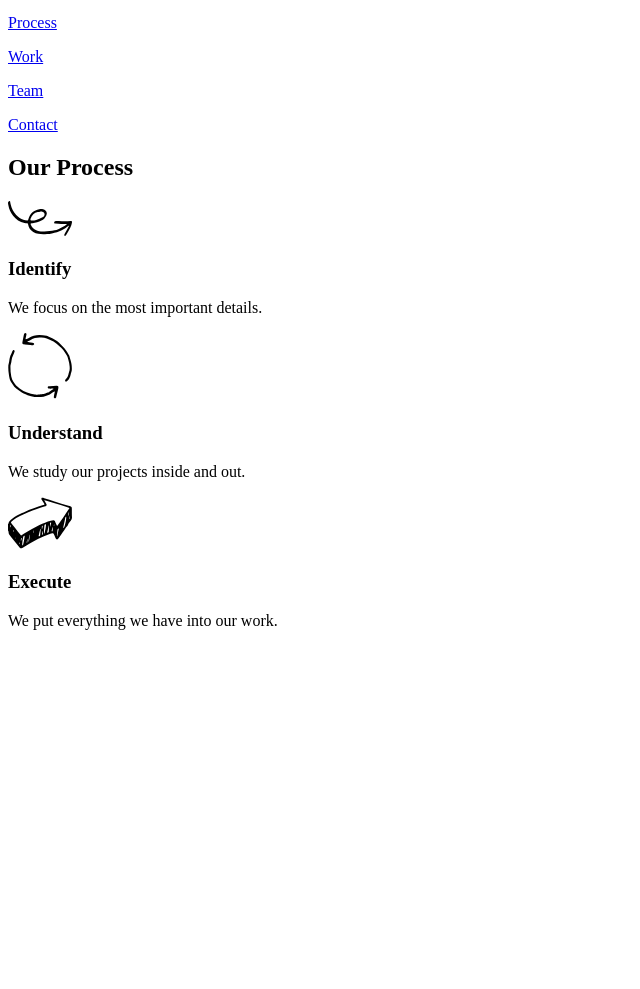
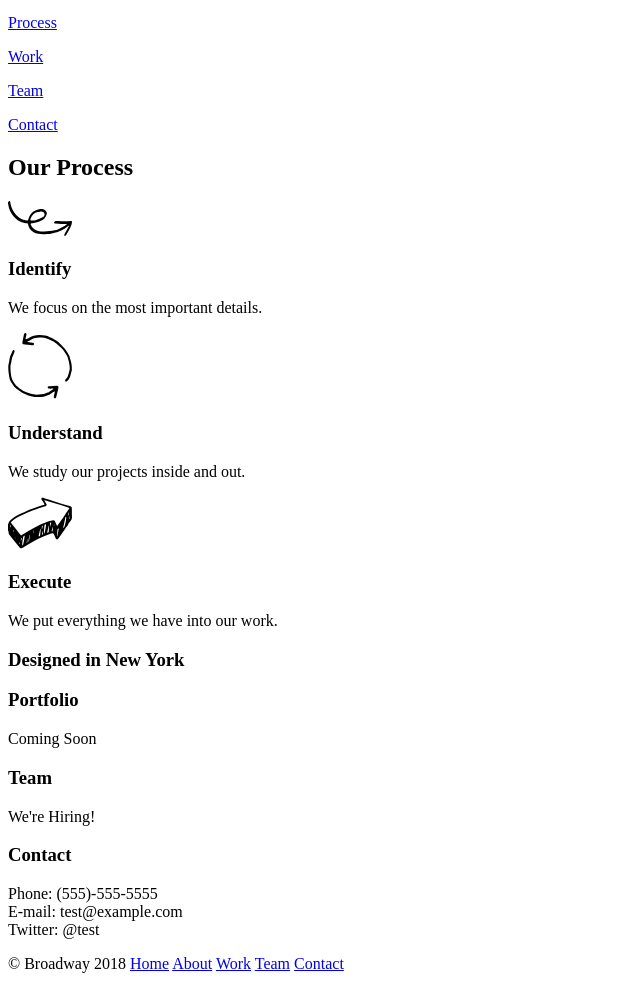
Before and after one commit to aldenridley/broadway, a plain HTML site: page index.html in a window 1280 px wide. Shown: the part 100-1089 px from the top of the page, without its empty margins (0-640 px from the left). Before the commit the page ends 800 px from the top, so only its background shows below. Drawn offline with Linux system fonts and the light colour scheme.

Commit message:
complete basic html.

```diff
--- a/index.html
+++ b/index.html
@@ -35,6 +35,21 @@
 
 <!-- footer -->
 
+    <h3 class="backgroundimg">Designed in New York</h3>
+
+    <h3>Portfolio</h3>
+    <p>Coming Soon</p>
+
+    <h3>Team</h3>
+    <p>We're Hiring!</p>
+
+    <h3>Contact</h3>
+    <p>Phone: (555)-555-5555 <br>E-mail: test@example.com <br>Twitter: @test</p>
+
+<!-- sub-footer -->
+    <div id="subfooter">
+      <p>© Broadway 2018 <a href="#">Home</a> <a href="#">About</a> <a href="#">Work</a> <a href="#">Team</a> <a href="#">Contact</a></p>
+    </div>
 
   </body>
 </html>
```
